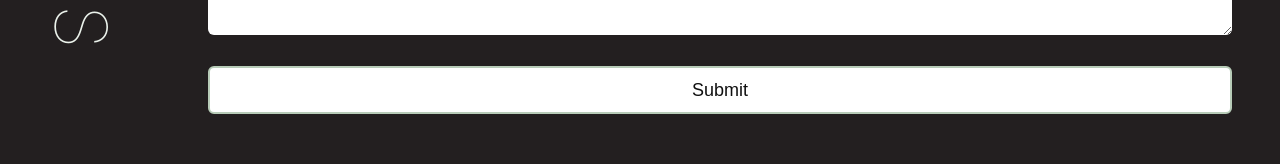
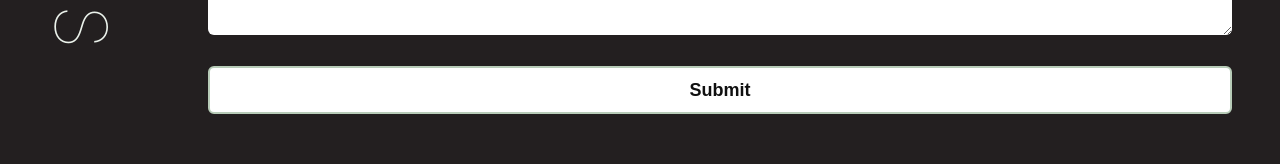
Before and after one commit to karimfawaz/brainTwoPoint0-website, a Next.js app: page / in a window 1280 px wide. Shown: the part 3392-3556 px from the top of the page. Built offline with nearby package versions, Linux system fonts and the light colour scheme; a web font is replaced by a local one.

Commit message:
bold submit button

```diff
--- a/src/app/components/form.tsx
+++ b/src/app/components/form.tsx
@@ -96,7 +96,7 @@ export default function Form() {
                 name="tellUsMore"
                 rows={2}
                 className="w-full bg-white rounded-md p-1 md:p-2 focus:outline-none focus:ring-1 ring-[var(--teal)] font-light text-[var(--black)] resize-vertical" />
-            <button type="submit" className="px-10 mt-6 py-2 bg-white text-[var(--black)] rounded-md text-lg border-[var(--teal)] border-2 hover:bg-[var(--teal)] hover:text-[var(--white)] transition-all duration-300 ease-in-out w-full">
+            <button type="submit" className="font-bold px-10 mt-6 py-2 bg-white text-[var(--black)] rounded-md text-lg border-[var(--teal)] border-2 hover:bg-[var(--teal)] hover:text-[var(--white)] transition-all duration-300 ease-in-out w-full">
                 Submit
             </button>
         </form>
```
